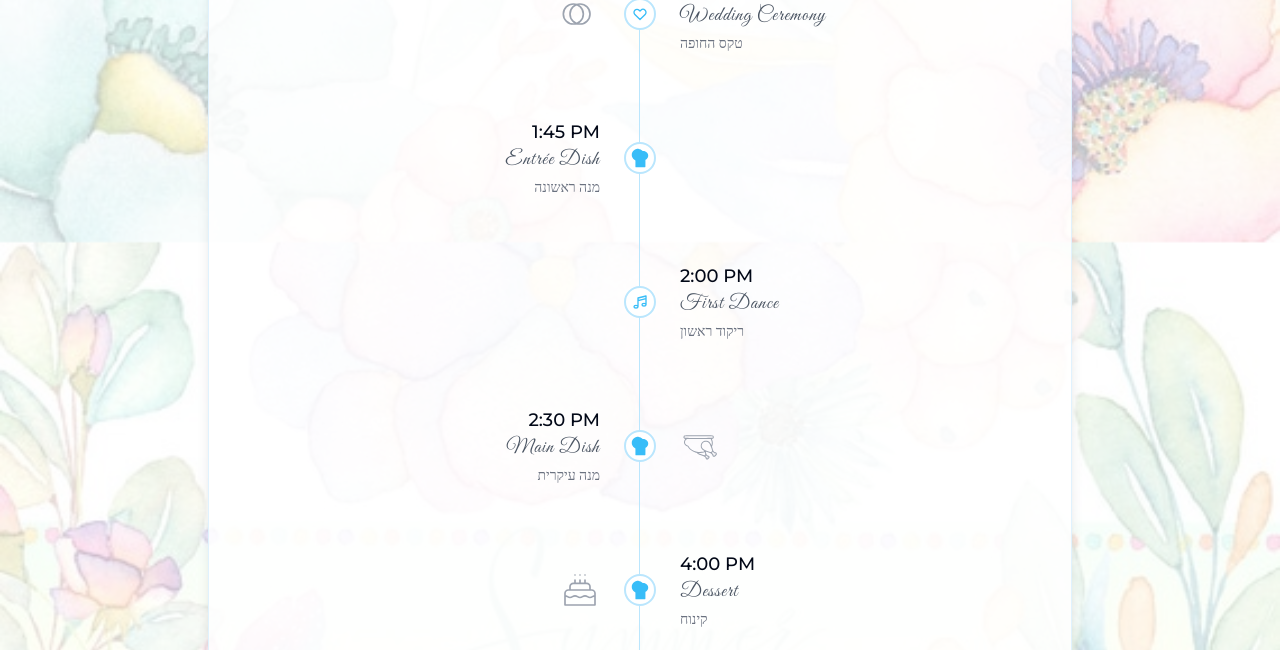
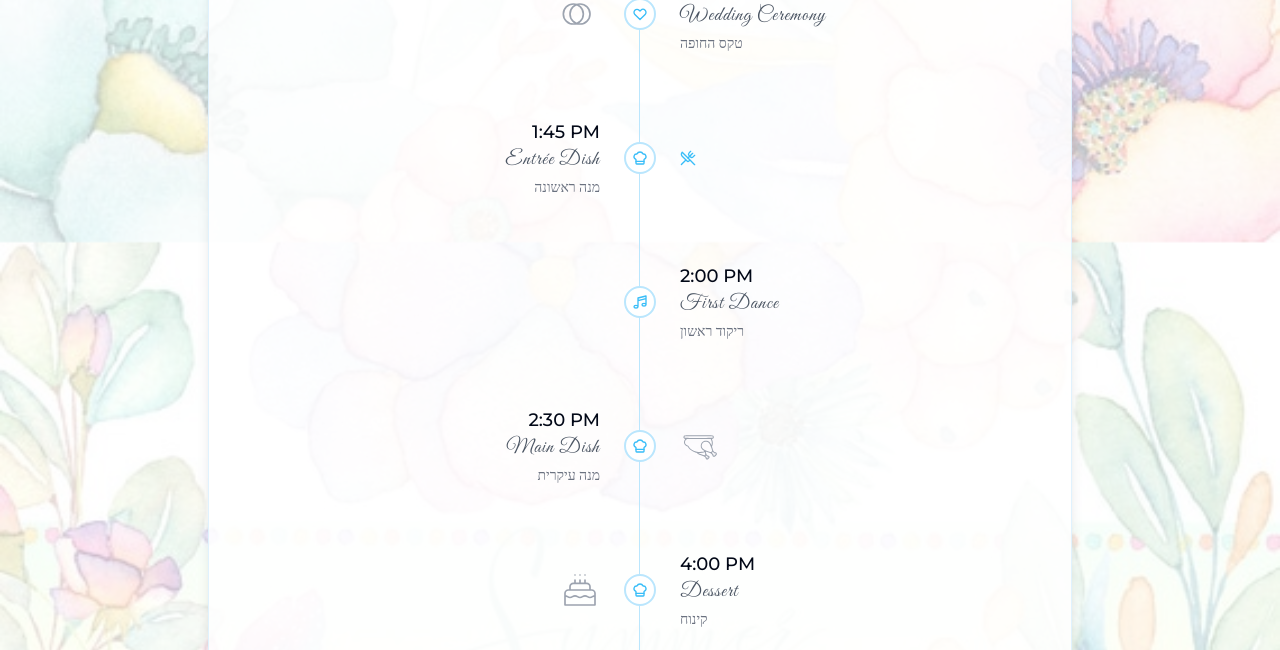
Before and after one commit to mayamalka/Boho-Morning-Wedding, a Next.js app in the folder boho-wedding-site/: page /wedding in a window 1280 px wide. Shown: the part 1680-2330 px from the top of the page. Built offline with nearby package versions, Linux system fonts and the light colour scheme; a web font is replaced by a local one.

Commit message:
add icons from library

```diff
--- a/boho-wedding-site/package.json
+++ b/boho-wedding-site/package.json
@@ -17,7 +17,7 @@
     "class-variance-authority": "^0.7.1",
     "clsx": "^2.1.1",
     "lucide-react": "^0.475.0",
-    "next": "^15.2.0",
+    "next": "^15.3.2",
     "node-fetch": "^3.3.2",
     "react": "^18.3.1",
     "react-dom": "^18.3.1",
@@ -30,8 +30,8 @@
     "@biomejs/biome": "1.9.4",
     "@eslint/eslintrc": "^3",
     "@types/node": "^20",
-    "@types/react": "^18.3.18",
-    "@types/react-dom": "^18.3.5",
+    "@types/react": "^18.3.22",
+    "@types/react-dom": "^18.3.7",
     "eslint": "^9",
     "eslint-config-next": "15.1.7",
     "postcss": "^8",
--- a/boho-wedding-site/src/app/wedding/page.tsx
+++ b/boho-wedding-site/src/app/wedding/page.tsx
@@ -12,6 +12,7 @@ import {
   DialogTrigger
 } from "@/components/ui/dialog";
 import Image from "next/image";
+import { ChefHat, UtensilsCrossed } from "lucide-react";
 
 export default function WeddingSite() {
   const [songName, setSongName] = useState("");
@@ -28,7 +29,7 @@ export default function WeddingSite() {
   const photosRef = useRef<HTMLDivElement>(null);
 
   // Function to scroll to a section
-  const scrollToSection = (ref: React.RefObject<HTMLDivElement>) => {
+  const scrollToSection = (ref: React.RefObject<HTMLDivElement | null>) => {
     if (ref.current) {
       const yOffset = -100; // Offset to position the section below the navbar
       const y = ref.current.getBoundingClientRect().top + window.pageYOffset + yOffset;
@@ -343,22 +344,11 @@ export default function WeddingSite() {
                   </div>
                   <div className="absolute left-1/2 -ml-4 w-8 h-8 bg-white border-2 border-sky-200 rounded-full flex items-center justify-center">
                     {/* Blue icon: Chef hat */}
-                    <svg xmlns="http://www.w3.org/2000/svg" className="h-5 w-5 text-sky-400" viewBox="0 0 512 512" transform="rotate(180)">
-                      <path d="M284.7 489c-31.6-5.8-59.3-20.4-82.9-44.1l-12.6-12.6-7.4 1.4c-11.9 2.3-36.7 1.3-49.3-2.1-53-14.3-89.5-63.7-87.2-118.1 1.9-43 26.5-81.4 64.4-100.3l7.3-3.6v-91.1c0-82.6.2-91.3 1.6-93.4 3.7-5.3-.8-5.1 126.5-5.1 130.9 0 123.1-.4 126.3 6.5 1.4 2.9 1.6 12.7 1.6 85.3v81.9l9 4.6c36.1 18.5 64.1 51 76.9 89.2 5.9 17.6 7.5 28.1 7.5 48.5.1 20.4-1.1 28.6-6.5 46.5-11.9 39-40 72.4-76.9 91.4-13.6 7-22.7 10.4-37 13.8-15 3.6-45.3 4.2-61.3 1.3z" fill="currentColor"/>
-                    </svg>
+                    <ChefHat className="h-4 w-4 text-sky-400" />
                   </div>
                   <div className="w-1/2 pl-10">
                     {/* Black icon: Fork/knife */}
-                    <svg xmlns="http://www.w3.org/2000/svg" className="h-10 w-10 text-gray-400" width="256" height="256" viewBox="0 0 660 400">
-                      <path d="M1890 3892 c-47 -25 -73 -75 -65 -127 12 -78 105 -386 139 -460 49
--105 196 -374 446 -810 159 -279 224 -383 262 -422 52 -53 144 -105 208 -118
-80 -17 157 -69 204 -139 19 -28 217 -400 441 -826 224 -426 419 -790 433 -808
-52 -68 153 -93 238 -57 51 21 83 51 105 100 42 92 23 144 -153 416 -525 812
--2037 3143 -2067 3186 -58 83 -117 104 -191 65z" fill="currentColor"/>
-                      <path d="M2540 1089 c-267 -358 -495 -669 -507 -691 -43 -77 -23 -188 43 -250
-77 -72 181 -63 279 23 20 18 93 124 164 238 230 370 584 955 602 996 32 69 25
-122 -27 224 -26 50 -51 95 -58 100 -8 6 -159 -189 -496 -640z" fill="currentColor"/>
-                    </svg>
+                    <UtensilsCrossed className="h-4 w-4 text-sky-400" />
                   </div>
                 </div>
 
@@ -461,9 +451,7 @@ l109 243 22 179 c12 99 24 190 27 203 l4 22 278 -2 277 -3 8 -83z"/>
                   </div>
                   <div className="absolute left-1/2 -ml-4 w-8 h-8 bg-white border-2 border-sky-200 rounded-full flex items-center justify-center">
                     {/* Blue icon: Chef hat */}
-                    <svg xmlns="http://www.w3.org/2000/svg" className="h-5 w-5 text-sky-400" viewBox="0 0 512 512" transform="rotate(180)">
-                      <path d="M284.7 489c-31.6-5.8-59.3-20.4-82.9-44.1l-12.6-12.6-7.4 1.4c-11.9 2.3-36.7 1.3-49.3-2.1-53-14.3-89.5-63.7-87.2-118.1 1.9-43 26.5-81.4 64.4-100.3l7.3-3.6v-91.1c0-82.6.2-91.3 1.6-93.4 3.7-5.3-.8-5.1 126.5-5.1 130.9 0 123.1-.4 126.3 6.5 1.4 2.9 1.6 12.7 1.6 85.3v81.9l9 4.6c36.1 18.5 64.1 51 76.9 89.2 5.9 17.6 7.5 28.1 7.5 48.5.1 20.4-1.1 28.6-6.5 46.5-11.9 39-40 72.4-76.9 91.4-13.6 7-22.7 10.4-37 13.8-15 3.6-45.3 4.2-61.3 1.3z" fill="currentColor"/>
-                    </svg>
+                    <ChefHat className="h-4 w-4 text-sky-400" />
                   </div>
                   <div className="w-1/2 pl-10">
                     {/* Black icon: Chicken */}
@@ -483,9 +471,7 @@ l109 243 22 179 c12 99 24 190 27 203 l4 22 278 -2 277 -3 8 -83z"/>
                   </div>
                   <div className="absolute left-1/2 -ml-4 w-8 h-8 bg-white border-2 border-sky-200 rounded-full flex items-center justify-center">
                     {/* Blue icon: Chef hat */}
-                    <svg xmlns="http://www.w3.org/2000/svg" className="h-5 w-5 text-sky-400" viewBox="0 0 512 512" transform="rotate(180)">
-                      <path d="M284.7 489c-31.6-5.8-59.3-20.4-82.9-44.1l-12.6-12.6-7.4 1.4c-11.9 2.3-36.7 1.3-49.3-2.1-53-14.3-89.5-63.7-87.2-118.1 1.9-43 26.5-81.4 64.4-100.3l7.3-3.6v-91.1c0-82.6.2-91.3 1.6-93.4 3.7-5.3-.8-5.1 126.5-5.1 130.9 0 123.1-.4 126.3 6.5 1.4 2.9 1.6 12.7 1.6 85.3v81.9l9 4.6c36.1 18.5 64.1 51 76.9 89.2 5.9 17.6 7.5 28.1 7.5 48.5.1 20.4-1.1 28.6-6.5 46.5-11.9 39-40 72.4-76.9 91.4-13.6 7-22.7 10.4-37 13.8-15 3.6-45.3 4.2-61.3 1.3z" fill="currentColor"/>
-                    </svg>
+                    <ChefHat className="h-4 w-4 text-sky-400" />
                   </div>
                   <div className="w-1/2 pl-10">
                     <p className="font-['Montserrat'] font-medium text-lg">4:00 PM</p>
```
Also changed, not shown: 1 other file (tests, documents, lock files or other folders).
